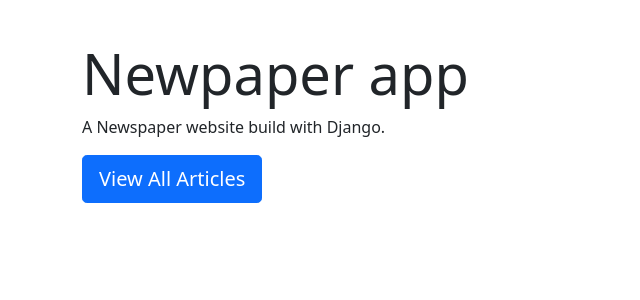
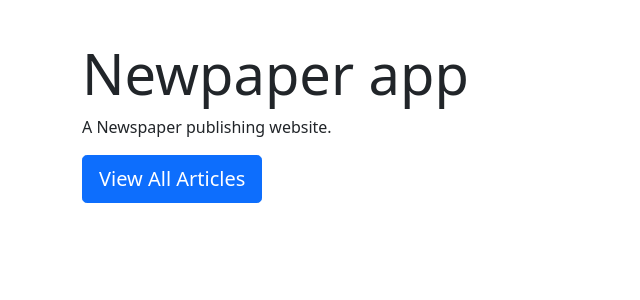
Before and after one commit to mehediJoy/news-app, a Django app: page / in a window 1280 px wide. Shown: the part 73-373 px from the top of the page, without its empty margins (0-640 px from the left). Run offline with Django 3.2, Linux system fonts and the light colour scheme; parts of the project's set-up code (start-up, migrations or seed data) failed here and were passed over.

Commit message:
Home Pages minor change

```diff
--- a/templates/home.html
+++ b/templates/home.html
@@ -6,7 +6,7 @@
     <br>
     <div class="jumbotron">
         <h1 class="display-4">Newpaper app</h1>
-        <p>A Newspaper website build with Django.</p>
+        <p>A Newspaper publishing website.</p>
         <p class="lead">
             <a href="{% url 'article_list' %}" class="btn btn-primary btn-lg">
                 View All Articles
```
